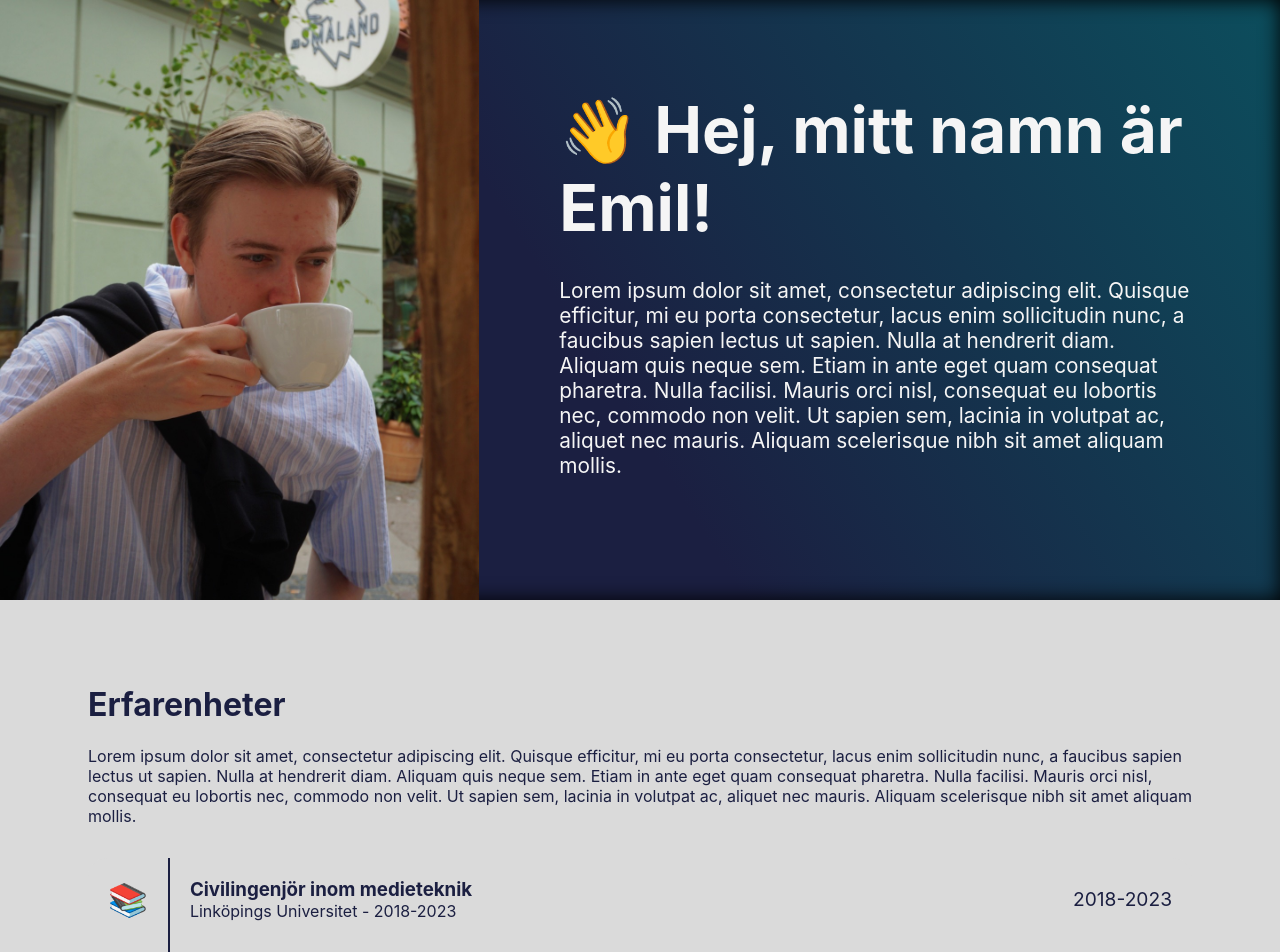
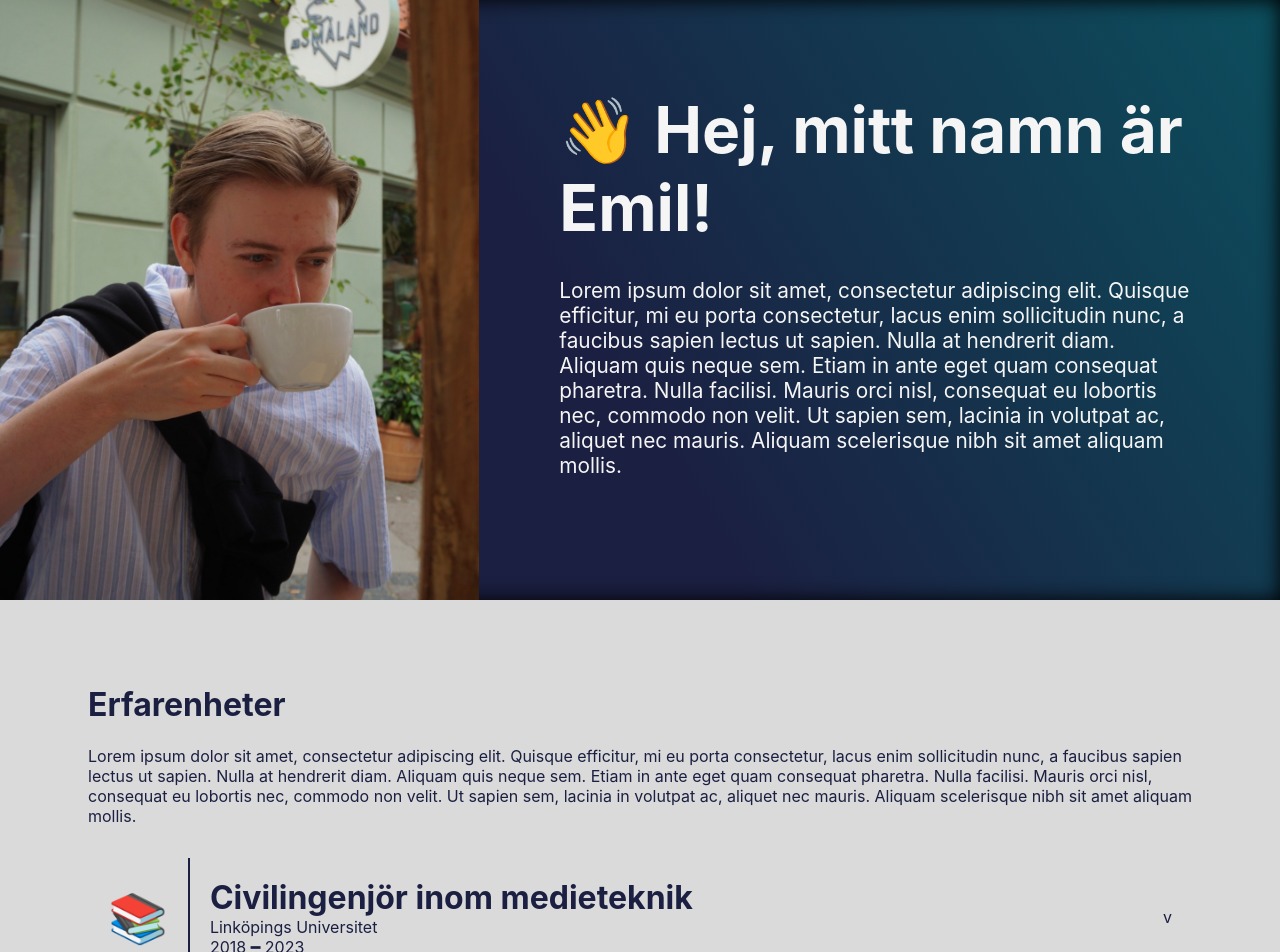
Before and after one commit to EmilBert/emilbert.gihub.io, a React (Create React App) app: page / in a window 1280 px wide. Shown: the top 952 px of the page. Built offline with nearby package versions, Linux system fonts and the light colour scheme.

Commit message:
list progress

```diff
--- a/public/index.html
+++ b/public/index.html
@@ -24,7 +24,7 @@
       work correctly both with client-side routing and a non-root public URL.
       Learn how to configure a non-root public URL by running `npm run build`.
     -->
-    <title>React App</title>
+    <title>Emil Bertholdsson</title>
   </head>
   <body>
     <noscript>You need to enable JavaScript to run this app.</noscript>
--- a/src/App.css
+++ b/src/App.css
@@ -10,6 +10,7 @@
 h3, p {
     margin:0
 }
+
 
 /* EXP LIST */
 .exp-list-container{
@@ -45,6 +46,13 @@ h3, p {
     display:none;
 }
 
+.exp-list-item h3{
+    font-size: 2rem;
+}
+.exp-list-item .year .first-year{
+    margin-bottom:0.5rem;
+}
+
 
 .exp-list tr:hover{
     color:#DADADA;
@@ -65,7 +73,7 @@ h3, p {
 
 .exp-list-item .item-icon{
     width:2rem;
-    font-size: 2rem;
+    font-size: 3rem;
     border-right: 2px solid #1B1F41;
 }
 
--- a/src/Components/ExpSection.js
+++ b/src/Components/ExpSection.js
@@ -6,13 +6,14 @@ function Item(props) {
   const [emoji, setEmoji]         = useState(props.emoji);
   const [title, setTitle]         = useState(props.title);
   const [subTitle, setSubTitle]   = useState(props.subTitle);
-  const [year, setYear]           = useState(props.year);
+  const [year, setYear]           = useState(props.year.split("-"));
 
+  const [selected, setSelected]           = useState(props.selected);
   return (
     <tr className="exp-list-item">
         <td className="item-icon">{emoji}</td>
-        <td><h3>{title}</h3><p>{subTitle} - {year}</p></td>
-        <td className="last-cell"><p>{year}</p></td>
+        <td><h3>{title} </h3><p>{subTitle} </p><p>{year[0]} ━ {year[1]}</p></td>
+        <td className="last-cell">v</td>
     </tr>
   );
 }
@@ -27,12 +28,13 @@ function List(props) {
     {"emoji":"📚","title":"Teknik-Informations- & medieteknik", "subTitle":"Berzeliusksolan Linköping","year":"2015-2018" }
   ];
 
+  const [selected, setSelected] = useState(0);
 
   return (
     <div className="exp-list-container">
       <table className="exp-list">
         {listContent.map((exp) => (
-          <Item emoji={exp.emoji} title={exp.title} subTitle={exp.subTitle} year={exp.year}/>
+          <Item emoji={exp.emoji} title={exp.title} subTitle={exp.subTitle} year={exp.year} onClick/>
         ))}
       </table>
     </div>
```
Lines whose indentation alone changed are shown as unchanged.
